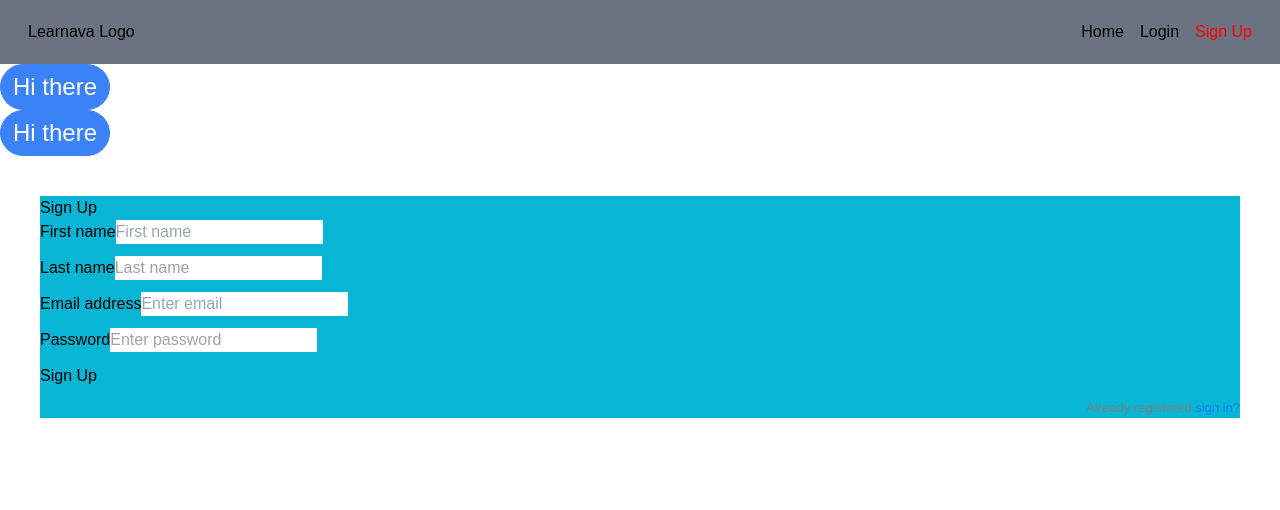
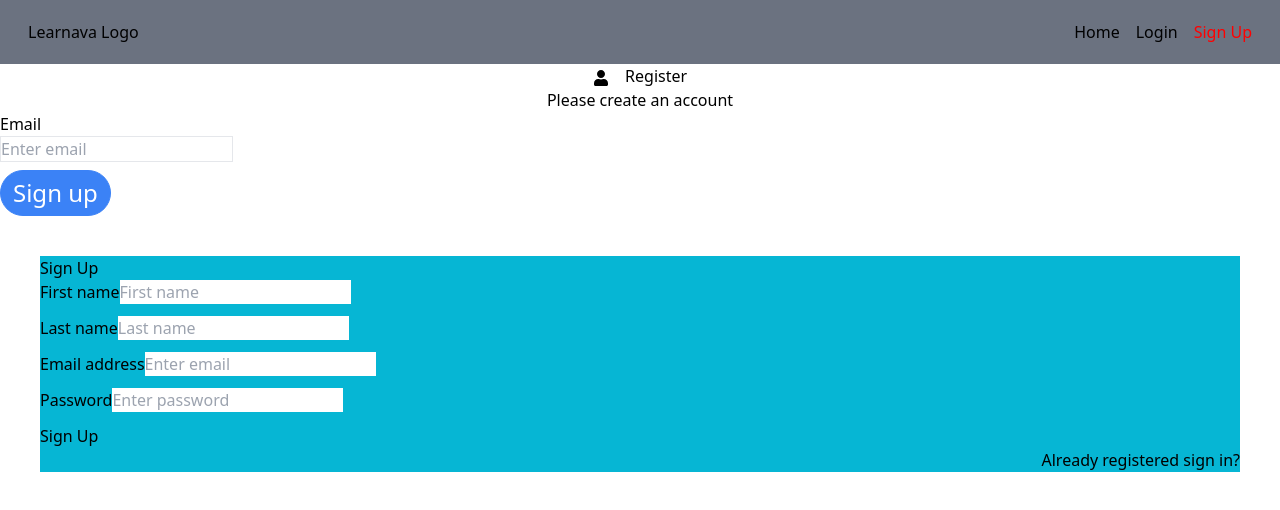
Before and after one commit to Kohhx/Learnvana, a React (Create React App) app in the folder frontend/: page /users/signup in a window 1280 px wide. Shown: the top 510 px of the page. Built offline with nearby package versions, Linux system fonts and the light colour scheme.

Commit message:
Completed input component version 1

```diff
--- a/frontend/src/components/Input.js
+++ b/frontend/src/components/Input.js
@@ -1,10 +1,65 @@
-import React from 'react'
-import Button from "./Button"
+import React, { useState } from "react";
+import classNames from "classnames";
+import Validator from "../utilities/Validator";
+console.log(Validator);
 
-const Input = () => {
+const Input = ({
+  type,
+  textarea,
+  label,
+  placeholder,
+  errorMessage,
+  ...rest
+}) => {
+  const [inputState, setInputState] = useState({
+    value: "",
+    isValid: false,
+    isFocus: false,
+  });
+
+  const changehandler = (event) => {
+    const isInputValid = Validator.validate(event.target.value, [
+      Validator.VALIDATOR_REQUIRE(),
+    ]);
+    setInputState((state) => ({
+      ...inputState,
+      value: event.target.value,
+      isValid: isInputValid,
+    }));
+  };
+
+  const focusHandler = () => {
+    setInputState((state) => ({
+      ...inputState,
+      isFocus: true,
+    }));
+    console.log("Blur");
+  };
+
+  const classes = classNames("border block mb-2");
+
+  // Inject form content here
+  let formContent = (
+    <input
+      type={type}
+      value={inputState.value}
+      className={classes}
+      onChange={changehandler}
+      onFocus={focusHandler}
+      placeholder={placeholder}
+    />
+  );
+  if (textarea) {
+    formContent = <textarea name="" id="" cols="30" rows="10"></textarea>;
+  }
+
   return (
-    <div><Button primary rounded classNames="text-2xl" >Hi there</Button></div>
-  )
-}
+    <div>
+      <label htmlFor="">{label}</label>
+      {formContent}
+      {inputState.isFocus && !inputState.isValid && errorMessage}
+    </div>
+  );
+};
 
-export default Input
+export default Input;
--- a/frontend/src/index.css
+++ b/frontend/src/index.css
@@ -4,86 +4,3 @@
 
 
 @import url("https://fonts.googleapis.com/css?family=Fira+Sans:400,500,600,700,800");
-
-* {
-  box-sizing: border-box;
-}
-body {
-  /* background: #1c8ef9 !important; */
-  min-height: 100vh;
-  display: flex;
-  font-weight: 400;
-  font-family: "Fira Sans", sans-serif;
-}
-
-h1,
-h2,
-h3,
-h4,
-h5,
-h6,
-label,
-span {
-  font-weight: 500;
-  font-family: "Fira Sans", sans-serif;
-}
-
-body,
-html,
-.App,
-#root,
-.auth-wrapper {
-  width: 100%;
-  height: 100%;
-}
-
-.navbar-light {
-  background-color: #ffffff;
-  box-shadow: 0px 14px 80px rgba(34, 35, 58, 0.2);
-}
-
-.auth-wrapper {
-  display: flex;
-  justify-content: center;
-  flex-direction: column;
-  text-align: left;
-}
-
-.auth-inner {
-  width: 450px;
-  margin: auto;
-  background: #ffffff;
-  box-shadow: 0px 14px 80px rgba(34, 35, 58, 0.2);
-  padding: 40px 55px 45px 55px;
-  border-radius: 15px;
-  transition: all 0.3s;
-}
-
-.auth-wrapper .form-control:focus {
-  border-color: #167bff;
-  box-shadow: none;
-}
-
-.auth-wrapper h3 {
-  text-align: center;
-  margin: 0;
-  line-height: 1;
-  padding-bottom: 20px;
-}
-
-.custom-control-label {
-  font-weight: 400;
-}
-
-.forgot-password,
-.forgot-password a {
-  text-align: right;
-  font-size: 13px;
-  padding-top: 10px;
-  color: #7f7d7d;
-  margin: 0;
-}
-
-.forgot-password a {
-  color: #167bff;
-}
--- a/frontend/src/pages/Signup.js
+++ b/frontend/src/pages/Signup.js
@@ -1,11 +1,24 @@
 import React from "react";
 import Input from "../components/Input";
+import Button from "../components/Button";
+import { FaUser } from "react-icons/fa";
+
 
 const Signup = () => {
   return (
     <div>
-      <Input></Input>
-      <Input></Input>
+      <div className="text-center">
+        <h1 >
+          <FaUser className="inline mr-3"/> Register
+        </h1>
+        <p>Please create an account</p>
+      </div>
+      <form>
+        <Input type="text" label="Email" placeholder="Enter email" errorMessage="Please enter a valid email"></Input>
+        <Button primary rounded classNames="text-2xl">
+          Sign up
+        </Button>
+      </form>
     </div>
   );
 };
--- /dev/null
+++ b/frontend/src/utilities/Validator.js
@@ -0,0 +1,49 @@
+const VALIDATOR_TYPE_REQUIRE = 'REQUIRE';
+const VALIDATOR_TYPE_MINLENGTH = 'MINLENGTH';
+const VALIDATOR_TYPE_MAXLENGTH = 'MAXLENGTH';
+const VALIDATOR_TYPE_MIN = 'MIN';
+const VALIDATOR_TYPE_MAX = 'MAX';
+const VALIDATOR_TYPE_EMAIL = 'EMAIL';
+const VALIDATOR_TYPE_FILE = 'FILE';
+
+// Validators used in the validate functions
+exports.VALIDATOR_REQUIRE = () => ({ type: VALIDATOR_TYPE_REQUIRE });
+exports.VALIDATOR_FILE = () => ({ type: VALIDATOR_TYPE_FILE });
+exports.VALIDATOR_MINLENGTH = val => ({
+  type: VALIDATOR_TYPE_MINLENGTH,
+  val: val
+});
+exports.VALIDATOR_MAXLENGTH = val => ({
+  type: VALIDATOR_TYPE_MAXLENGTH,
+  val: val
+});
+exports.VALIDATOR_MIN = val => ({ type: VALIDATOR_TYPE_MIN, val: val });
+exports.VALIDATOR_MAX = val => ({ type: VALIDATOR_TYPE_MAX, val: val });
+exports.VALIDATOR_EMAIL = () => ({ type: VALIDATOR_TYPE_EMAIL });
+
+
+// Validate Function used to validate, validators is an array
+exports.validate = (value, validators) => {
+  let isValid = true;
+  for (const validator of validators) {
+    if (validator.type === VALIDATOR_TYPE_REQUIRE) {
+      isValid = isValid && value.trim().length > 0;
+    }
+    if (validator.type === VALIDATOR_TYPE_MINLENGTH) {
+      isValid = isValid && value.trim().length >= validator.val;
+    }
+    if (validator.type === VALIDATOR_TYPE_MAXLENGTH) {
+      isValid = isValid && value.trim().length <= validator.val;
+    }
+    if (validator.type === VALIDATOR_TYPE_MIN) {
+      isValid = isValid && +value >= validator.val;
+    }
+    if (validator.type === VALIDATOR_TYPE_MAX) {
+      isValid = isValid && +value <= validator.val;
+    }
+    if (validator.type === VALIDATOR_TYPE_EMAIL) {
+      isValid = isValid && /^\S+@\S+\.\S+$/.test(value);
+    }
+  }
+  return isValid;
+};
```
Also changed, not shown: 2 other files (tests, documents, lock files or other folders).
